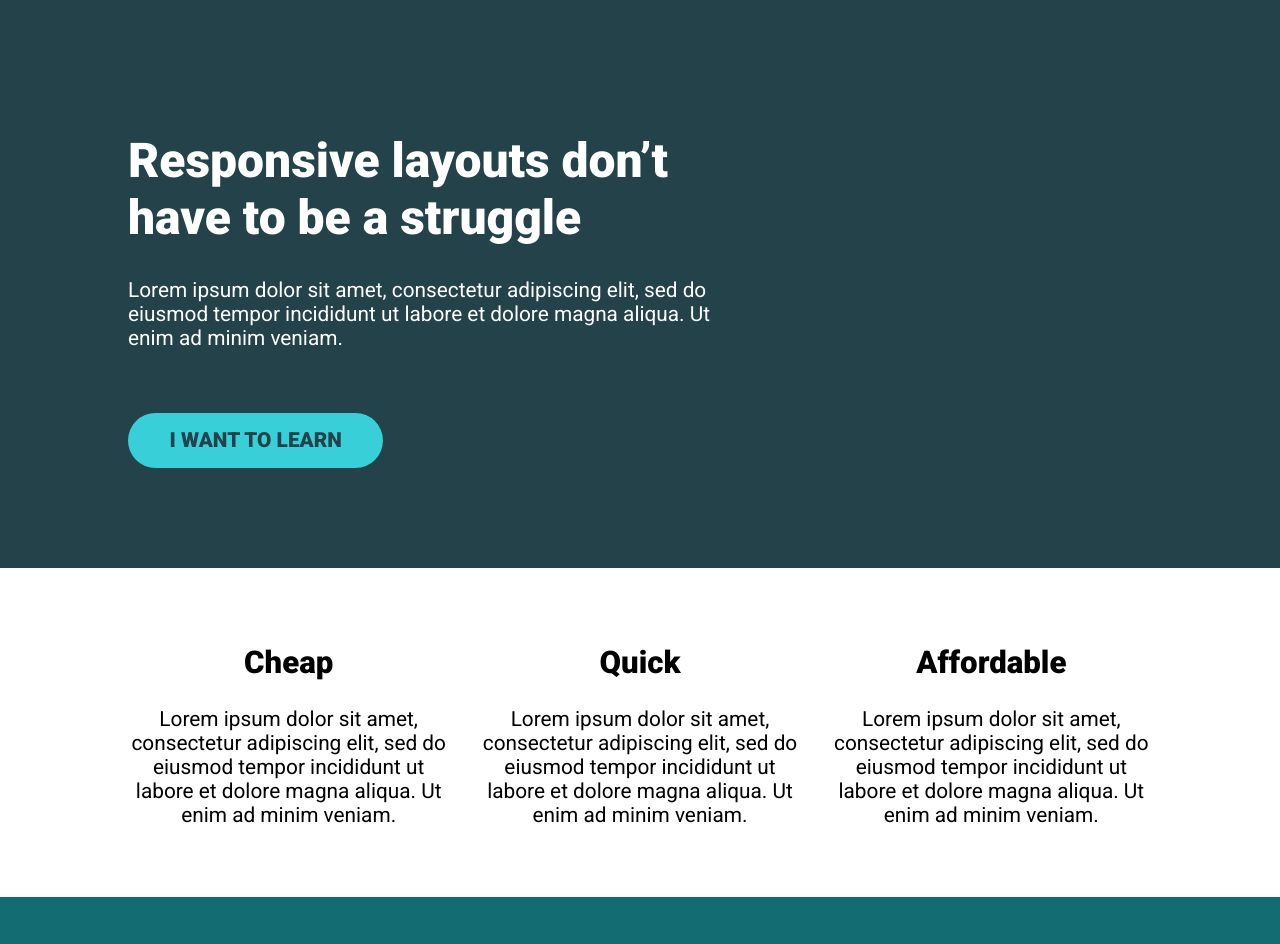
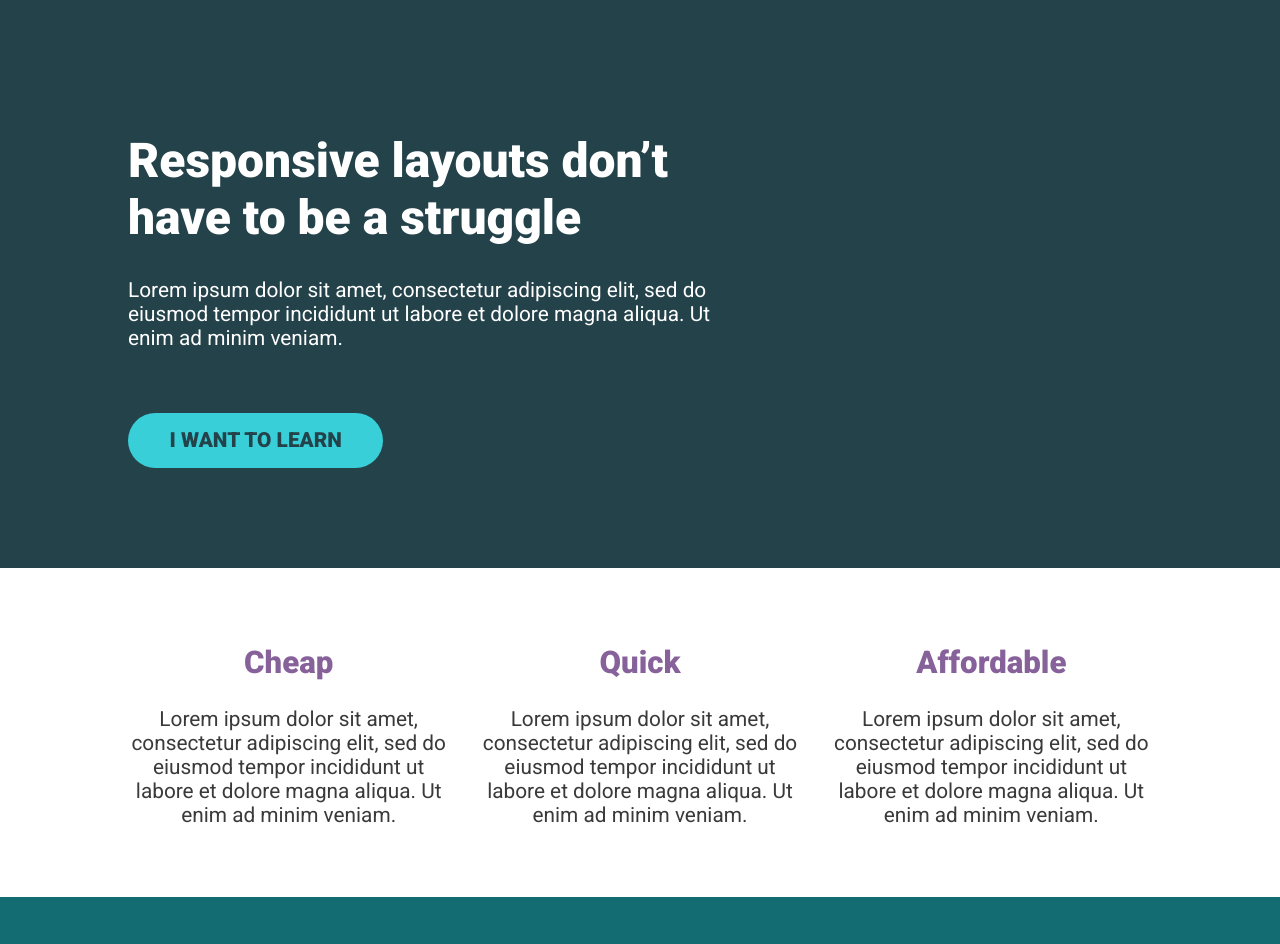
Before and after one commit to prbshguragain/Conquering-Responsive-Layouts, a plain HTML site: page 02-3 - challenge start/index.html in a window 1280 px wide. Shown: the top 944 px of the page. Drawn offline with Linux system fonts and the light colour scheme.

Commit message:
02-3 Assignment Done

```diff
--- a/02-3 - challenge start/index.html
+++ b/02-3 - challenge start/index.html
@@ -17,7 +17,7 @@
             </div>
         </div>
     </div>
-    <div class="container">
+    <div class="container middle">
         <div class="row">
             <div class="col">
                 <h2>Cheap</h2>
--- a/02-3 - challenge start/style.css
+++ b/02-3 - challenge start/style.css
@@ -68,6 +68,14 @@ h1 {
     color: #FFF;
 }
 
+.middle h2{
+    color: #87629A;
+}
+
+.middle p{
+    color: #3A3A3A;
+}
+
 .hero__text {
     width: 60%;
 }
```
